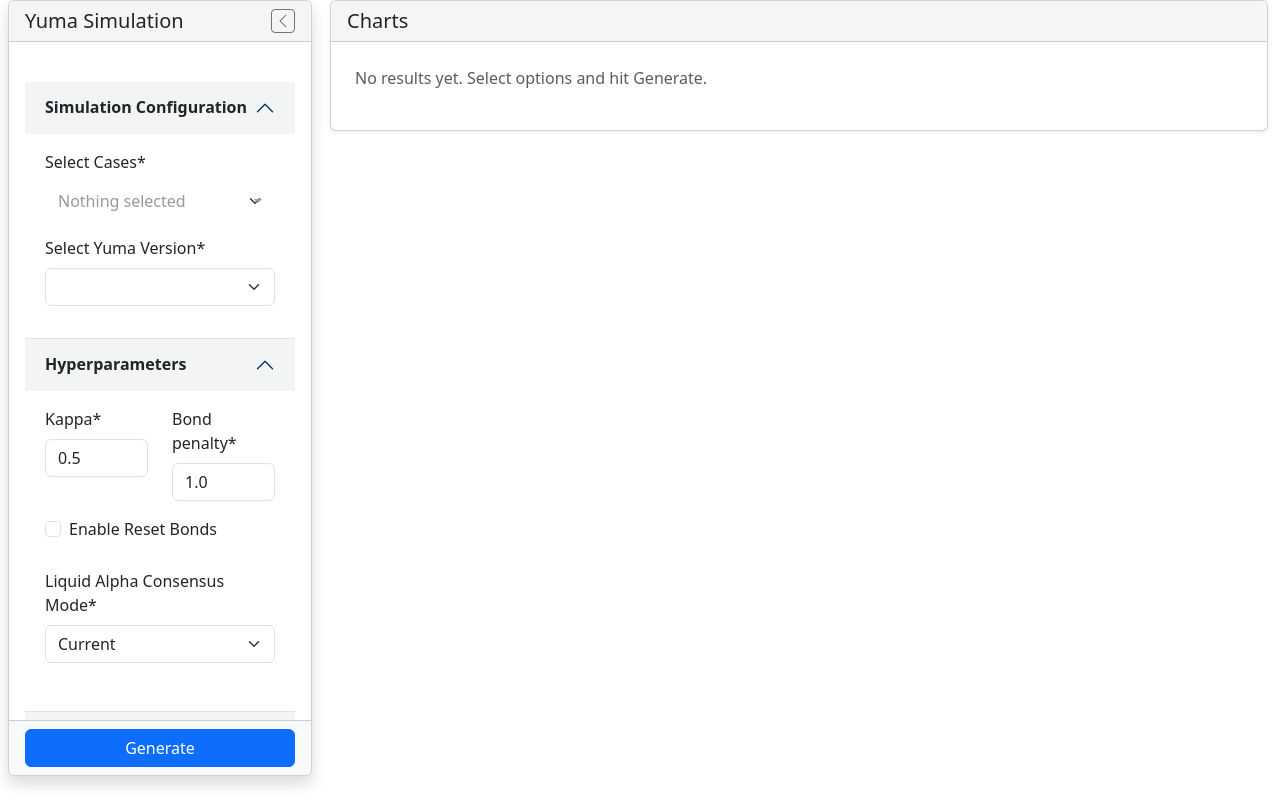
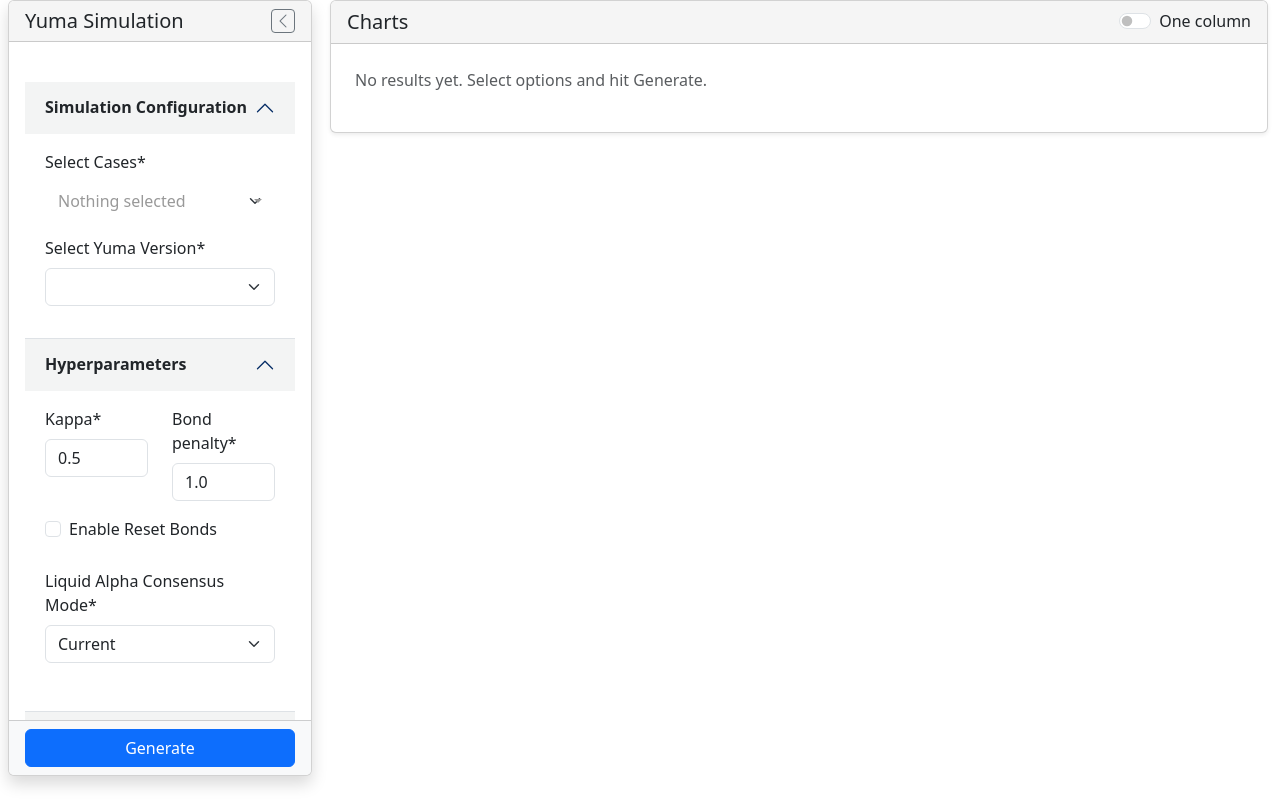
Before and after one commit to bactensor/interactive-yuma-simulator, a Django app: page /simulator/ in a window 1280 px wide. Run offline with Django 5.2, Linux system fonts and the light colour scheme; lists and menus that the app fills with data are empty; parts of the project's set-up code (start-up, migrations or seed data) failed here and were passed over; some libraries are stand-ins or nearby versions.

Commit message:
Single column switcher

```diff
--- a/app/src/project/core/templates/simulator.html
+++ b/app/src/project/core/templates/simulator.html
@@ -111,16 +111,20 @@
 
 /* smaller than 900px: let auto-fit do its thing (will only ever fit 1 column because 2×450px=900px) */
 @media (max-width: 1349px) {
-  #chartWrapper {
+  #chartWrapper:not(.force-one) {
     grid-template-columns: repeat(auto-fit, minmax(450px, 1fr));
   }
 }
 
 /* 900px and up: exactly two columns */
 @media (min-width: 1350px) {
-  #chartWrapper {
+  #chartWrapper:not(.force-one) {
     grid-template-columns: repeat(2, minmax(450px, 1fr));
   }
+}
+
+#chartWrapper.force-one {
+  grid-template-columns: repeat(1, minmax(450px,1fr)) !important;
 }
 
 .case-container {
@@ -369,6 +373,14 @@
               <h5 class="mb-0">Charts</h5>
             </div>
 
+            <div class="form-check form-switch">
+              <input class="form-check-input" type="checkbox" role="switch"
+                     id="colSwitch">
+              <label class="form-check-label" for="colSwitch">
+                One column
+              </label>
+            </div>
+
           </div>
           <div class="card-body p-0">
               <div id="chartWrapper" class="p-4">
@@ -489,6 +501,25 @@
       // fetchAllCasesParallel();
     });
 
+    document.addEventListener('DOMContentLoaded', () => {
+      const switchEl = document.getElementById('colSwitch');
+      const wrapper  = document.getElementById('chartWrapper');
+      const STORAGE_KEY = 'forceOneColumn';
+
+      const stored = localStorage.getItem(STORAGE_KEY);
+      if (stored === 'true') {
+        switchEl.checked = true;
+        wrapper.classList.add('force-one');
+      }
+
+      switchEl.addEventListener('change', () => {
+        const on = switchEl.checked;
+        if (on) wrapper.classList.add('force-one');
+        else    wrapper.classList.remove('force-one');
+        localStorage.setItem(STORAGE_KEY, on);
+      });
+    });
+
   </script>
 
 <script>
```
